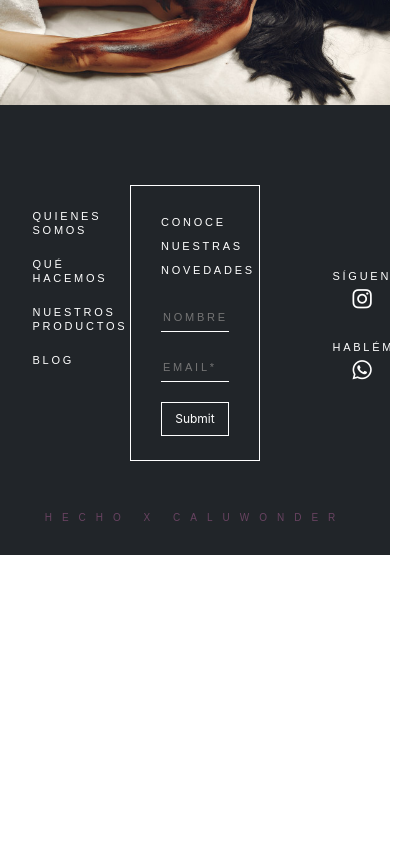
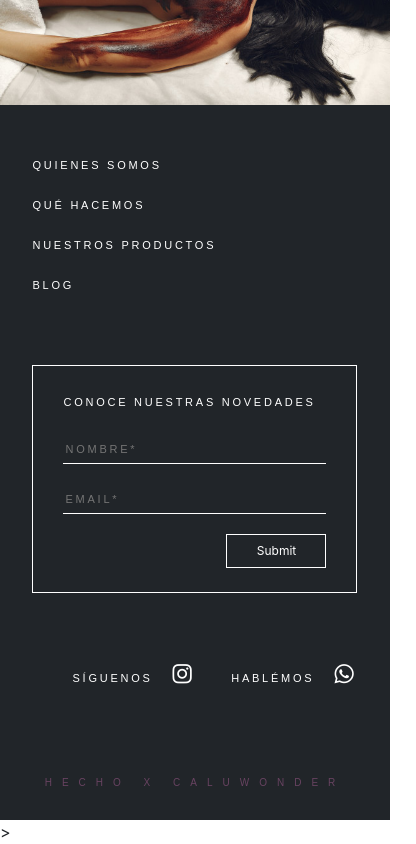
Before and after one commit to caluwonder/mujerbonita, a website: page views/experiencias.html in a window 390 px wide. Shown: the part 1335-2179 px from the top of the page, 416 px wide, since content can reach past the window. Before the commit the page ends 1890 px from the top, so only its background shows below. Drawn offline with nearby package versions, Linux system fonts and the light colour scheme.

Commit message:
footer all

```diff
--- a/scss/main.scss
+++ b/scss/main.scss
@@ -247,7 +247,7 @@ a:hover{
             text-transform: uppercase;
             font-size: 11px;
             letter-spacing: 2.75px;
-            line-height: 14px;
+            line-height: 20px;
             text-align: left;
             transition: 1s color;
 
--- a/views/experiencias.html
+++ b/views/experiencias.html
@@ -138,14 +138,15 @@
 	</div>
 
     <!--footer-->
+	<!--footer-->
 	<div class="row footer">
-		<div class="column col-3 offset-1 ft align-self-center">
+		<div class="column col-11 offset-1 col-md-2 offset-md-1 ft align-self-center">
 			<a href="#">Quienes Somos</a>
 			<a href="#">Qué hacemos</a>
 			<a href="#">Nuestros Productos</a>
 			<a href="#">Blog</a>
 		</div>
-		<div class="col-4 d-flex align-self-center column sq ">
+		<div class="col-10 offset-1 col-md-4 d-flex align-self-center column sq">
 			<span class="ft">Conoce Nuestras Novedades</span>
 			<form>
 			<div class="d-flex justify-content-between">
@@ -159,21 +160,19 @@
 			</div>
 			</form>
 		</div>
-		<div class="col-3 offset-1 d-flex align-self-center">
-			<ul class="column">
-				<li class="list-inline-item ft">
+		<div class="col-11 offset-1 offset-md-1 col-md-3 d-md-flex">
+			<ul class="flex-md-column">
+				<li class="ft ">
 					<a href="https://www.instagram.com/somosmujeresbonitas/" target="blank_">Síguenos<i class="fab fa-instagram icon"></i></a>
 				</li>
-				<li class="list-inline-item ft">
+				<li class="ft">
 					<a href="https://api.whatsapp.com/send?phone=56935658198&text=Hola,%20me%20gustar%C3%ADa%20hacer%20una%20reserva.%20" target="blank_">Hablémos<i class="fab fa-whatsapp icon"></i></a>
 				</li>
 			</ul>
 		</div>
 		<span class="col-12 by"><a href="http://www.caluwonder.com/" target="blank_">HECHO X CALUWONDER</a></span>
-	</div>
-
-
-	</div>
+	</div>>
+</div>
  <!-- jQuery (necessary for Bootstrap's JavaScript plugins) -->
     <script src="https://code.jquery.com/jquery-1.12.4.min.js" integrity="sha384-nvAa0+6Qg9clwYCGGPpDQLVpLNn0fRaROjHqs13t4Ggj3Ez50XnGQqc/r8MhnRDZ" crossorigin="anonymous"></script>
     <!-- Include all compiled plugins (below), or include individual files as needed -->
```
Also changed, not shown: views/belleza.html (+7 -6 lines), views/relax.html (+8 -7 lines), css/style.css.
